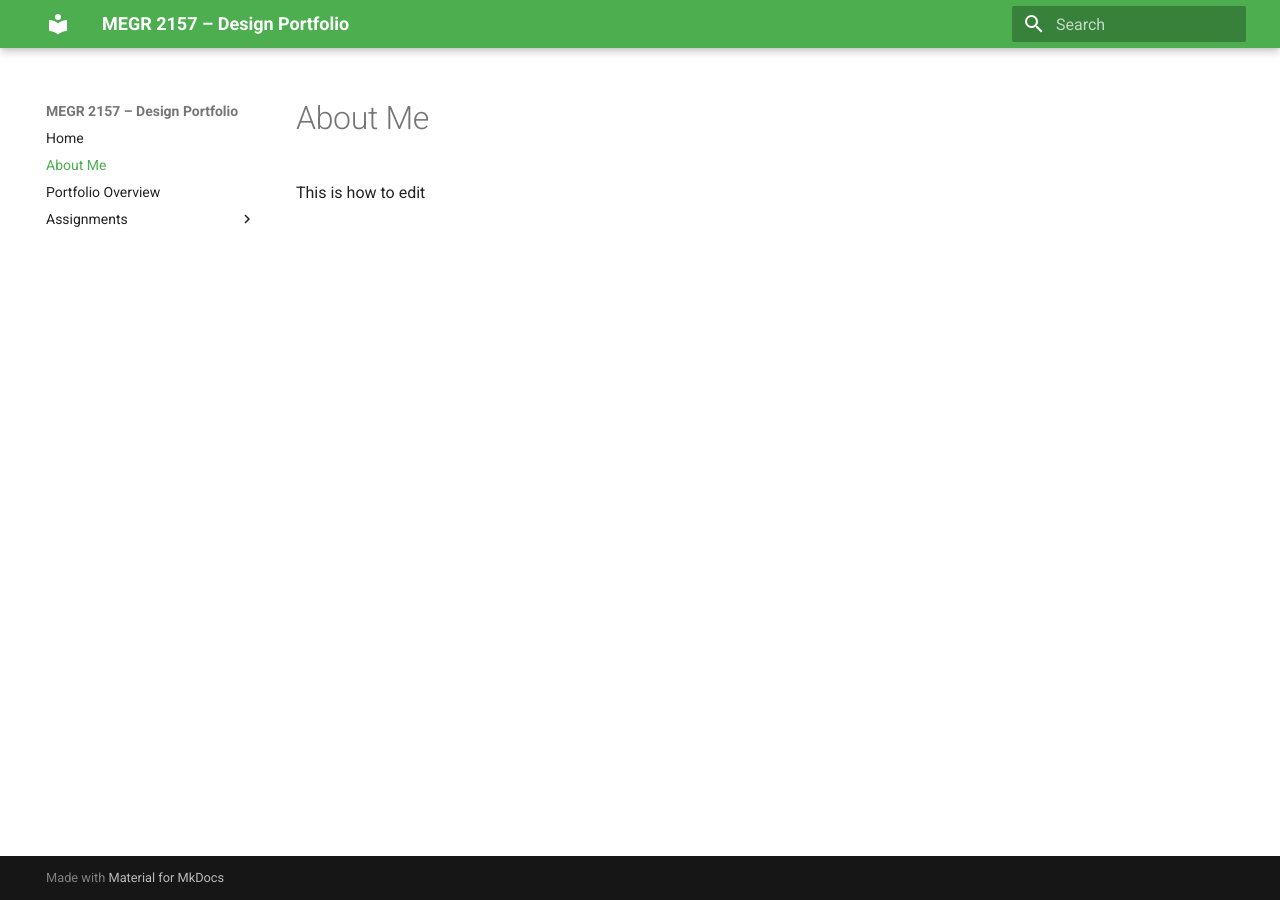
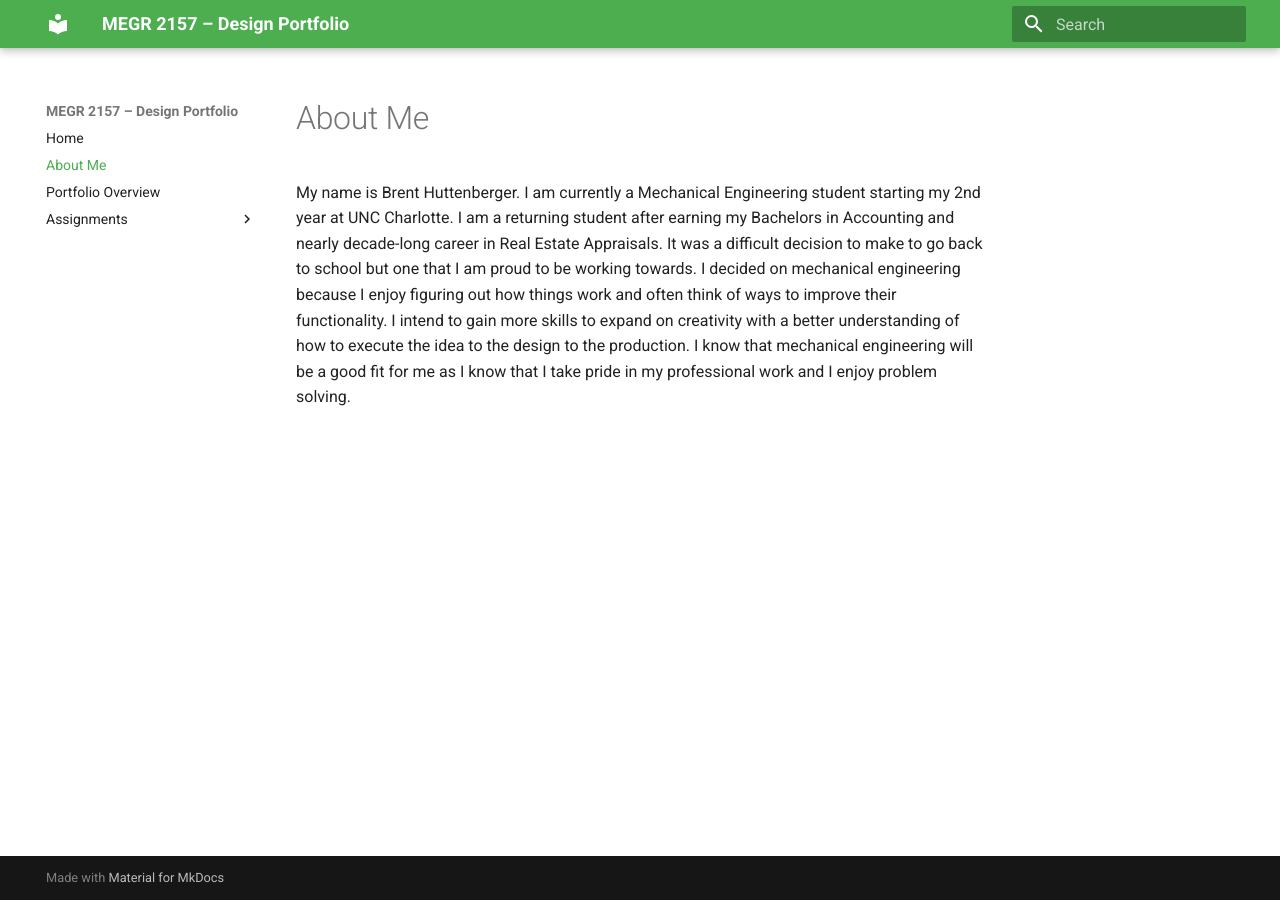
Before and after one commit to bhuttenb/megr2157-design, an MkDocs documentation site: the page built from docs/aboutme/index.md, in a window 1280 px wide. Built offline with MkDocs 1.6.1 and Material for MkDocs 9.7.7, drawn with Linux system fonts in a browser that asks for light colours.

Commit message:
Update 'About Me' section with personal details
Added personal introduction and background information.

```diff
--- a/docs/aboutme/index.md
+++ b/docs/aboutme/index.md
@@ -1,2 +1,3 @@
 #About Me
-This is how to edit
+
+My name is Brent Huttenberger. I am currently a Mechanical Engineering student starting my 2nd year at UNC Charlotte. I am a returning student after earning my Bachelors in Accounting and nearly decade-long career in Real Estate Appraisals. It was a difficult decision to make to go back to school but one that I am proud to be working towards. I decided on mechanical engineering because I enjoy figuring out how things work and often think of ways to improve their functionality. I intend to gain more skills to expand on creativity with a better understanding of how to execute the idea to the design to the production. I know that mechanical engineering will be a good fit for me as I know that I take pride in my professional work and I enjoy problem solving.
```
